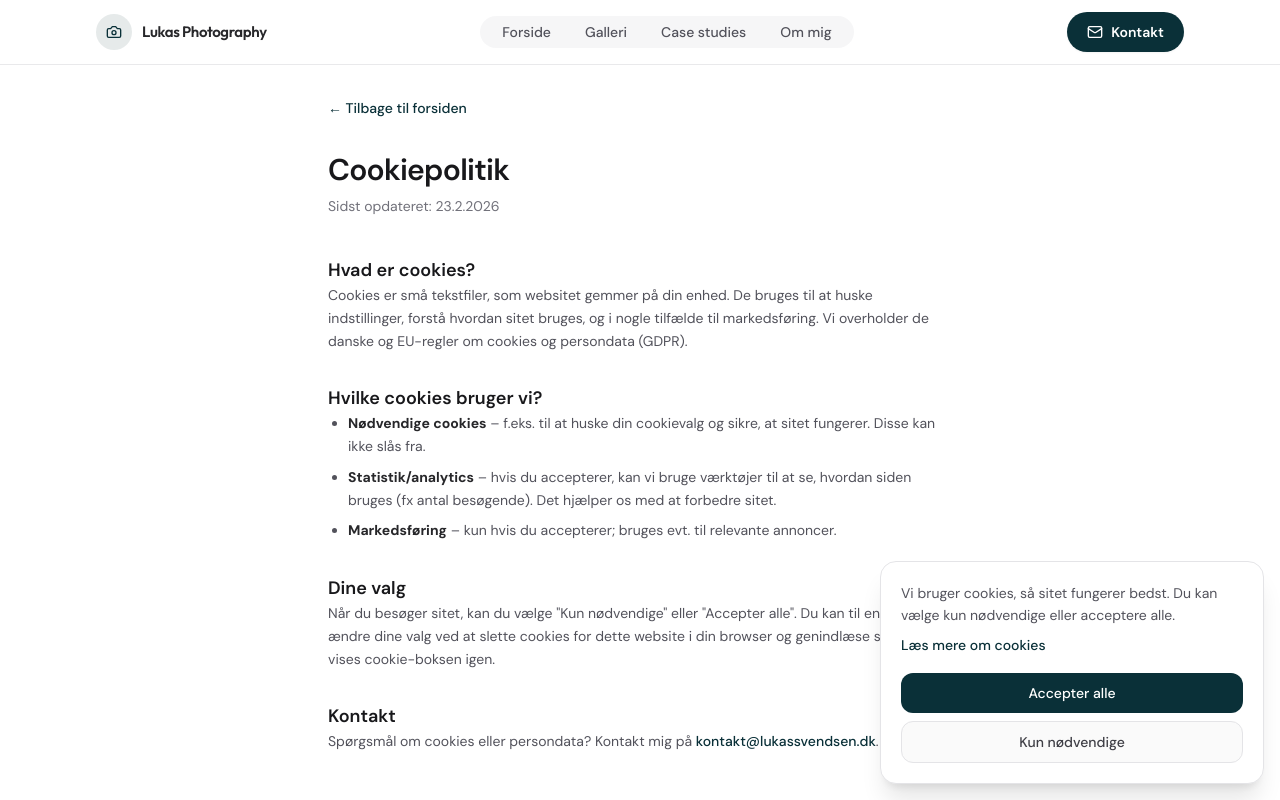
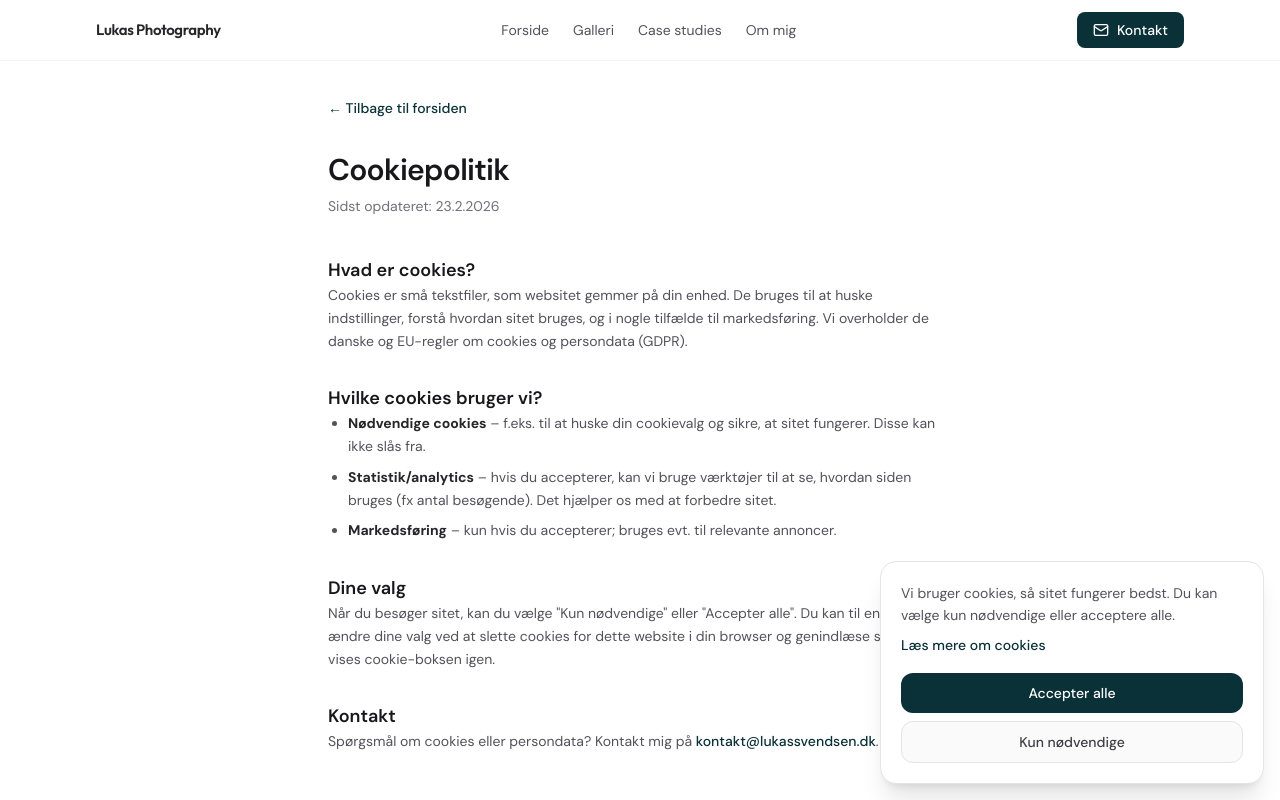
Before and after one commit to ItzLukaas/lukassvendsen, a Next.js app: page /cookies in a window 1280 px wide. Shown: the top 800 px of the page. Built offline with nearby package versions, Linux system fonts and the light colour scheme.

Commit message:
Refactor Header component by removing Camera icon, updating styles for improved aesthetics, and enhancing link interactions for better responsiveness and accessibility.

```diff
--- a/src/components/Header.tsx
+++ b/src/components/Header.tsx
@@ -3,7 +3,7 @@
 import { useState, useEffect } from 'react';
 import Link from 'next/link';
 import { motion, AnimatePresence } from 'framer-motion';
-import { Menu, X, Mail, Camera } from 'lucide-react';
+import { Menu, X, Mail } from 'lucide-react';
 import { siteConfig } from '@/content/data';
 import { cn } from '@/lib/utils';
 
@@ -29,31 +29,28 @@ export function Header() {
   return (
     <header
       className={cn(
-        'fixed top-0 left-0 right-0 z-50 transition-all duration-300',
-        'border-b border-zinc-200/80 bg-white/80 backdrop-blur-md',
-        'dark:border-zinc-700/50 dark:bg-zinc-900/80',
-        scrolled && 'border-zinc-200/90 bg-white/95 shadow-sm dark:border-zinc-700 dark:bg-zinc-900/95 dark:shadow-zinc-950/20'
+        'fixed top-0 left-0 right-0 z-50 border-b transition-colors duration-200',
+        'border-zinc-100 bg-white/90 backdrop-blur-sm',
+        'dark:border-zinc-800/80 dark:bg-zinc-900/90',
+        scrolled && 'bg-white border-zinc-100 dark:bg-zinc-900 dark:border-zinc-800'
       )}
       role="banner"
     >
       <nav className="mx-auto flex max-w-6xl items-center justify-between gap-4 px-4 py-3 sm:px-6 lg:px-8">
         <Link
           href="/"
-          className="group flex items-center gap-2.5 text-zinc-800 transition-colors hover:text-[hsl(var(--extra))] dark:text-white dark:hover:text-[hsl(var(--extra))]"
+          className="font-heading text-[15px] font-semibold tracking-tight text-zinc-800 transition-colors hover:text-zinc-600 dark:text-white dark:hover:text-zinc-300"
         >
-          <span className="flex h-9 w-9 items-center justify-center rounded-full bg-[hsl(var(--extra))]/10 text-[hsl(var(--extra))] transition-colors group-hover:bg-[hsl(var(--extra))]/20">
-            <Camera className="h-4 w-4" aria-hidden />
-          </span>
-          <span className="font-heading font-semibold tracking-tight text-[15px]">{brandName}</span>
+          {brandName}
         </Link>
 
-        {/* Desktop links – pill container */}
-        <ul className="hidden md:flex items-center gap-0.5 rounded-full bg-zinc-100/80 px-1.5 py-1 dark:bg-zinc-800/80">
+        {/* Desktop links – tekst direkte på baggrunden */}
+        <ul className="hidden md:flex items-center gap-6">
           {LINKS.map(({ href, label }) => (
             <li key={href}>
               <Link
                 href={href}
-                className="relative rounded-full px-4 py-2 text-sm font-medium text-zinc-600 transition-colors hover:bg-white hover:text-zinc-900 hover:shadow-sm dark:text-zinc-400 dark:hover:bg-zinc-700 dark:hover:text-white"
+                className="text-sm text-zinc-600 transition-colors hover:text-zinc-900 dark:text-zinc-400 dark:hover:text-white"
               >
                 {label}
               </Link>
@@ -65,7 +62,7 @@ export function Header() {
         <div className="hidden md:block">
           <Link
             href="/#kontakt"
-            className="inline-flex items-center gap-2 rounded-full bg-[hsl(var(--extra))] px-5 py-2.5 text-sm font-semibold text-white shadow-sm transition-all hover:opacity-90 hover:shadow-md"
+            className="inline-flex items-center gap-2 rounded-lg bg-[hsl(var(--extra))] px-4 py-2 text-sm font-medium text-white transition-opacity hover:opacity-90"
           >
             <Mail className="h-4 w-4" aria-hidden />
             Kontakt
@@ -75,7 +72,7 @@ export function Header() {
         {/* Mobile menu button */}
         <button
           type="button"
-          className="md:hidden flex h-10 w-10 items-center justify-center rounded-full text-zinc-500 transition-colors hover:bg-zinc-100 hover:text-zinc-800 dark:hover:bg-zinc-800 dark:hover:text-white"
+          className="md:hidden flex h-9 w-9 items-center justify-center rounded-lg text-zinc-500 transition-colors hover:bg-zinc-100 hover:text-zinc-800 dark:hover:bg-zinc-800 dark:hover:text-white"
           onClick={() => setMenuOpen((o) => !o)}
           aria-expanded={menuOpen}
           aria-label={menuOpen ? 'Luk menu' : 'Åbn menu'}
@@ -88,7 +85,7 @@ export function Header() {
       <AnimatePresence initial={false}>
         {menuOpen && (
           <motion.div
-            className="absolute left-0 right-0 top-full z-40 border-t border-zinc-200/80 bg-white/95 backdrop-blur-md dark:border-zinc-700 dark:bg-zinc-900/95 md:hidden"
+            className="absolute left-0 right-0 top-full z-40 border-t border-zinc-100 bg-white dark:border-zinc-800 dark:bg-zinc-900 md:hidden"
             initial={{ opacity: 0, y: -6 }}
             animate={{ opacity: 1, y: 0 }}
             exit={{ opacity: 0, y: -6 }}
@@ -104,7 +101,7 @@ export function Header() {
                 >
                   <Link
                     href={href}
-                    className="block rounded-xl py-3 px-4 text-sm font-medium text-zinc-600 transition-colors hover:bg-zinc-100 hover:text-zinc-900 dark:text-zinc-400 dark:hover:bg-zinc-800 dark:hover:text-white"
+                    className="block py-2.5 text-sm text-zinc-600 transition-colors hover:text-zinc-900 dark:text-zinc-400 dark:hover:text-white"
                     onClick={() => setMenuOpen(false)}
                   >
                     {label}
@@ -114,7 +111,7 @@ export function Header() {
               <li className="mt-4 pt-4 border-t border-zinc-200 dark:border-zinc-700">
                 <Link
                   href="/#kontakt"
-                  className="flex items-center justify-center gap-2 rounded-full bg-[hsl(var(--extra))] px-5 py-3.5 text-sm font-semibold text-white shadow-sm transition-opacity hover:opacity-90"
+                  className="flex items-center justify-center gap-2 rounded-lg bg-[hsl(var(--extra))] px-4 py-3 text-sm font-medium text-white transition-opacity hover:opacity-90"
                   onClick={() => setMenuOpen(false)}
                 >
                   <Mail className="h-4 w-4" aria-hidden />
```
